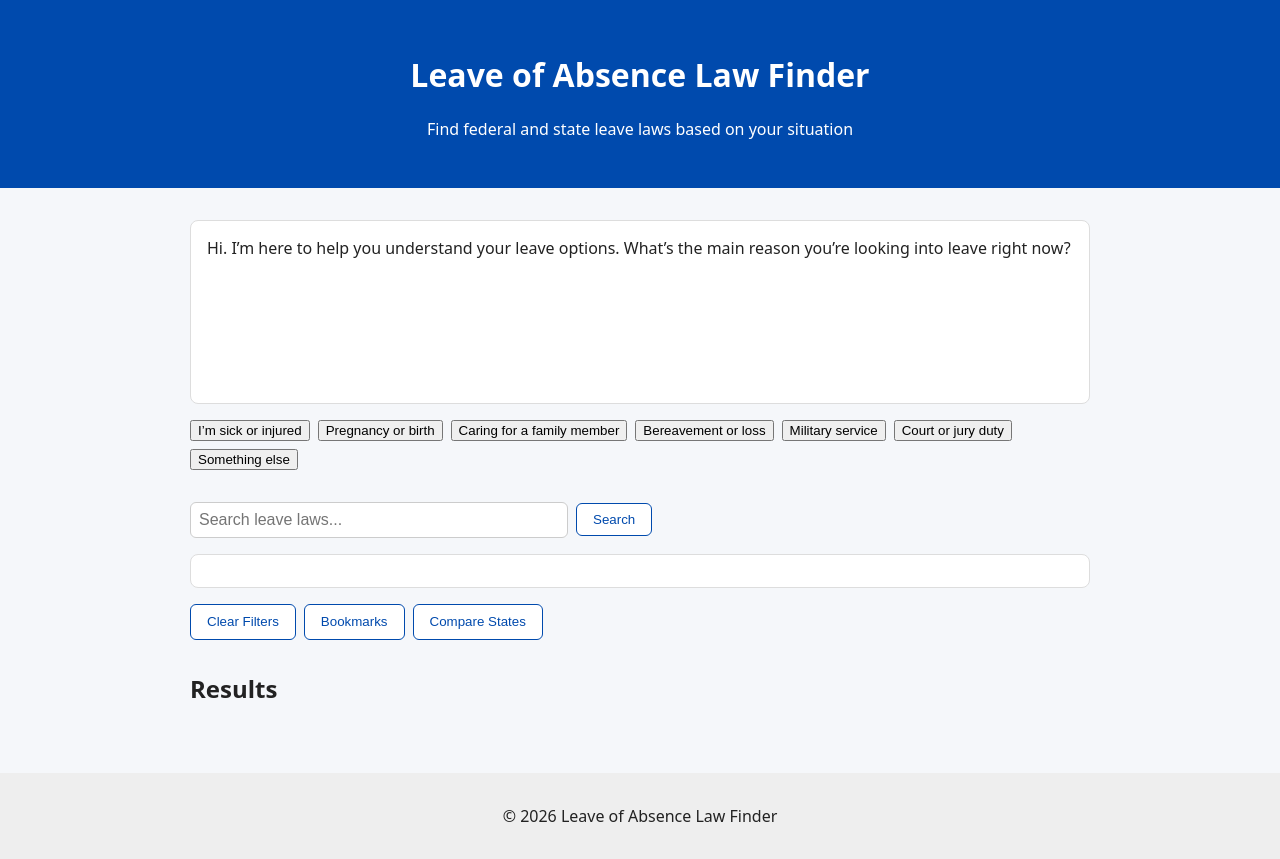
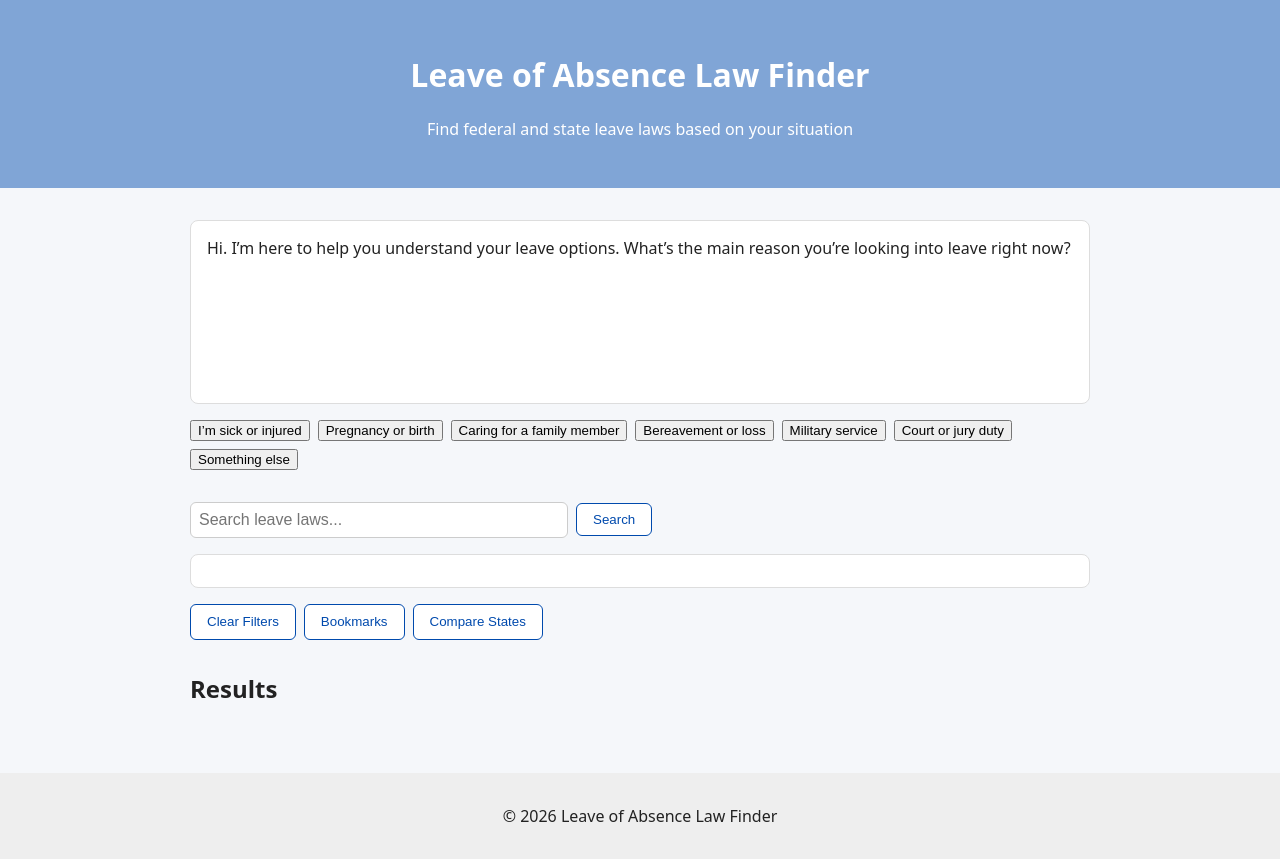
Before and after one commit to Twebb2590/Leave-of-Absence-Law-Finder, a plain HTML site: page index.html in a window 1280 px wide. Drawn offline with Linux system fonts and the light colour scheme.

Commit message:
Update styles.css

```diff
--- a/styles.css
+++ b/styles.css
@@ -13,7 +13,7 @@ body {
 .header {
     text-align: center;
     padding: 2rem 1rem;
-    background: #004aad;
+    background: #80a5d6;
     color: white;
 }
 
```
